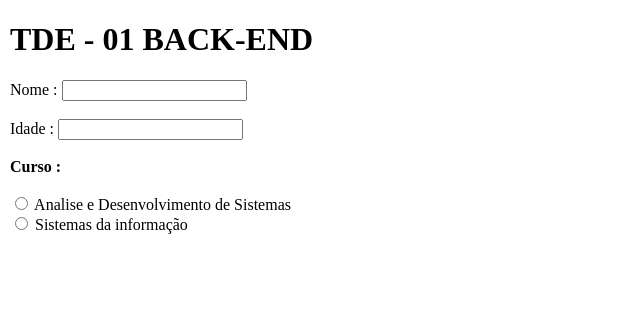
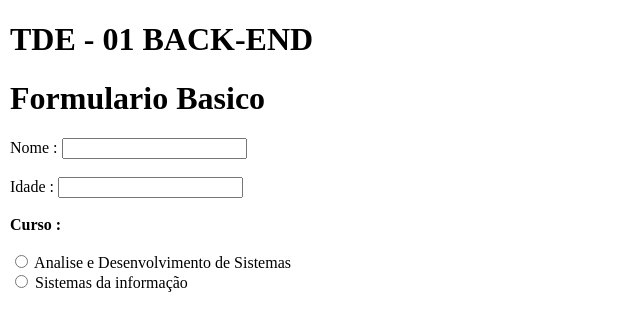
Before and after one commit to IRytson/Projetos, a plain HTML site: page Back-end/index.html in a window 1280 px wide. Shown: the whole page, without its empty margins (0-640 px from the left). Drawn offline with Linux system fonts and the light colour scheme.

Commit message:
Update index.html

```diff
--- a/Back-end/index.html
+++ b/Back-end/index.html
@@ -11,6 +11,7 @@
     <legend>
     <h1>TDE - 01 BACK-END</h1>
     <form action="">
+       <h1> Formulario Basico </h1>
        Nome : <input type="text" name="nome"><br><br>
        Idade : <input type="number" name="idade"><br><br>
        <strong>Curso : </strong><br><br>
```
